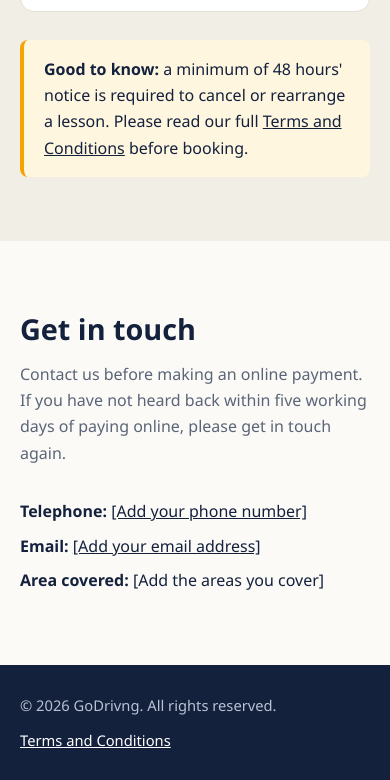
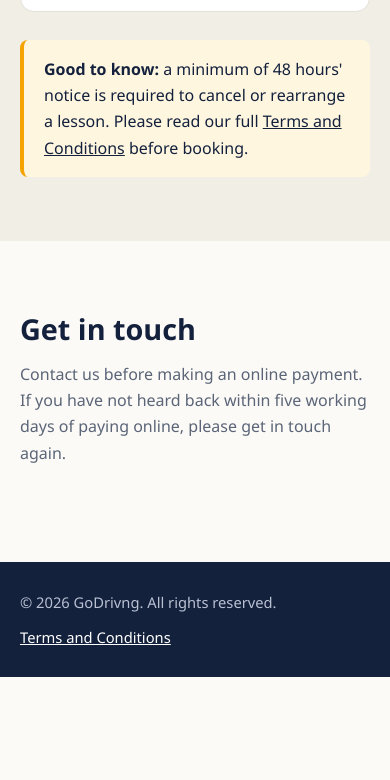
Before and after one commit to govindsoniox/godrivng.com, a plain HTML site: page index.html in a window 390 px wide. Shown: the part 2723-3503 px from the top of the page. After the commit the page ends 3400 px from the top, so only its background shows below. Drawn offline with Linux system fonts and the light colour scheme.

```diff
--- a/index.html
+++ b/index.html
@@ -95,10 +95,10 @@
       <h2>Get in touch</h2>
       <p class="lead">Contact us before making an online payment. If you have not heard back within five working days of paying online, please get in touch again.</p>
       <ul class="contact-list">
-        <!-- TODO: replace the placeholders below with your real details -->
-        <li><strong>Telephone:</strong> <a href="tel:+440000000000">[Add your phone number]</a></li>
+        <!-- TODO: replace the placeholders below with your real details
+        <li><strong>Telephone:</strong> <a href="tel:+447873661992">[Add your phone number]</a></li>
         <li><strong>Email:</strong> <a href="mailto:you@example.com">[Add your email address]</a></li>
-        <li><strong>Area covered:</strong> [Add the areas you cover]</li>
+        <li><strong>Area covered:</strong> [Add the areas you cover]</li> -->
       </ul>
     </div>
   </section>
```
